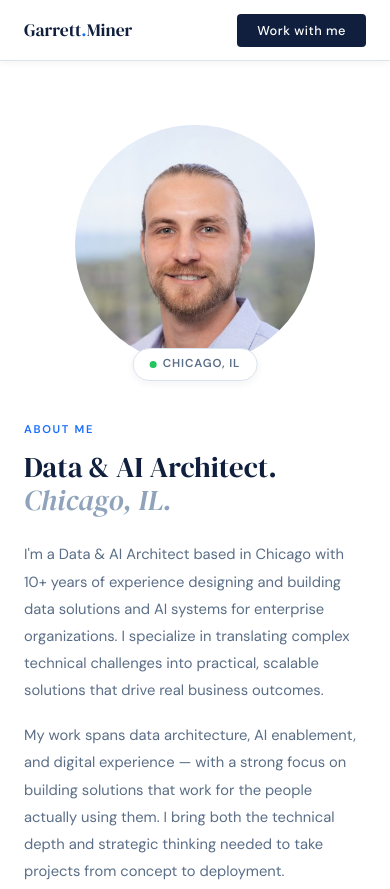
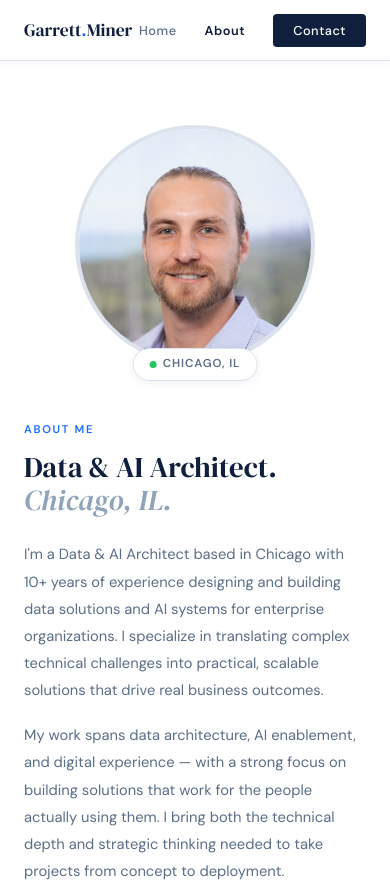
Before and after one commit to garrett-miner/garrett-miner.github.io, a plain HTML site: page about.html in a window 390 px wide. Shown: the top 889 px of the page. Drawn offline with Linux system fonts and the light colour scheme.

Commit message:
Fix nav: remove duplicate tag, restore mobile links, add active state, fix DOCTYPE
Co-Authored-By: Claude Sonnet 4.6 <noreply@anthropic.com>

```diff
--- a/about.html
+++ b/about.html
@@ -15,13 +15,13 @@ nav{position:sticky;top:0;z-index:100;display:flex;align-items:center;justify-co
 .nav-logo span{color:var(--accent)}
 .nav-links{display:flex;gap:1.75rem;list-style:none;align-items:center}
 .nav-links a{font-size:0.8rem;font-weight:500;letter-spacing:0.04em;color:var(--muted);text-decoration:none;transition:color 0.2s}
-.nav-links a:hover{color:var(--navy)}
+.nav-links a:hover{color:var(--navy)}.nav-links a.active{color:var(--navy);font-weight:600}
 .nav-cta{background:var(--navy) !important;color:var(--white) !important;padding:0.5rem 1.25rem;border-radius:4px}
 .nav-cta:hover{background:var(--navy3) !important;color:var(--white) !important}
 .about-section{background:var(--white);padding:6rem 2.5rem}
-.about-grid{display:grid;grid-template-columns:280px 1fr;gap:5rem;align-items:center;max-width:900px;margin:0 auto}
-.photo-wrap{position:relative}
-.photo-wrap img{width:100%;border-radius:50%;display:block;object-fit:cover;aspect-ratio:1/1}
+.about-grid{display:grid;grid-template-columns:240px 1fr;gap:5rem;align-items:center;max-width:900px;margin:0 auto}
+.photo-wrap{position:relative;display:flex;flex-direction:column;align-items:center;gap:1.5rem}
+.photo-wrap img{width:240px;height:240px;border-radius:50%;display:block;object-fit:cover;object-position:center top;border:4px solid var(--border)}
 .photo-tag{position:absolute;bottom:-1rem;left:50%;transform:translateX(-50%);white-space:nowrap;display:inline-flex;align-items:center;gap:6px;font-size:0.72rem;font-weight:600;letter-spacing:0.08em;text-transform:uppercase;background:var(--white);border:1px solid var(--border);padding:0.4rem 1rem;border-radius:20px;color:var(--muted);box-shadow:0 2px 8px rgba(15,31,61,0.06)}
 .location-dot{width:7px;height:7px;border-radius:50%;background:#22c55e;flex-shrink:0}
 .about-text{padding-top:0.5rem}
@@ -44,7 +44,7 @@ footer{padding:1.75rem 2.5rem;border-top:1px solid var(--border);background:var(
 .footer-links a:hover{color:var(--navy)}
 @keyframes fadeUp{from{opacity:0;transform:translateY(20px)}to{opacity:1;transform:translateY(0)}}
 .about-grid{animation:fadeUp 0.5s ease both}
-@media(max-width:768px){nav{padding:1rem 1.5rem}.nav-links li:not(:last-child){display:none}.about-section{padding:4rem 1.5rem}.about-grid{grid-template-columns:1fr;gap:3rem}.photo-wrap img{max-width:240px;margin:0 auto}footer{flex-direction:column;text-align:center}}
+@media(max-width:768px){nav{padding:1rem 1.5rem}.about-section{padding:4rem 1.5rem}.about-grid{grid-template-columns:1fr;gap:3rem}.photo-wrap img{max-width:240px;margin:0 auto}footer{flex-direction:column;text-align:center}}
 </style>
 </head>
 <body>
@@ -52,10 +52,9 @@ footer{padding:1.75rem 2.5rem;border-top:1px solid var(--border);background:var(
 <nav>
   <a href="index.html" class="nav-logo">Garrett<span>.</span>Miner</a>
   <ul class="nav-links">
-    <li><a href="index.html#solutions">Solutions</a></li>
-    <li><a href="about.html">About</a></li>
-    <li><a href="index.html#process">Process</a></li>
-    <li><a href="mailto:garrettwminer@gmail.com" class="nav-cta">Work with me</a></li>
+    <li><a href="index.html">Home</a></li>
+    <li><a href="about.html" class="active">About</a></li>
+    <li><a href="index.html#contact" class="nav-cta">Contact</a></li>
   </ul>
 </nav>
 
```
Also changed, not shown: index.html (+6 -7 lines).
